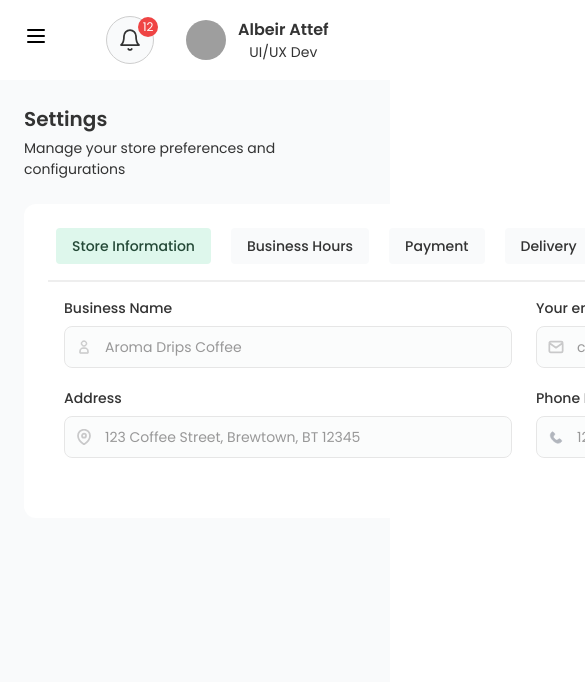
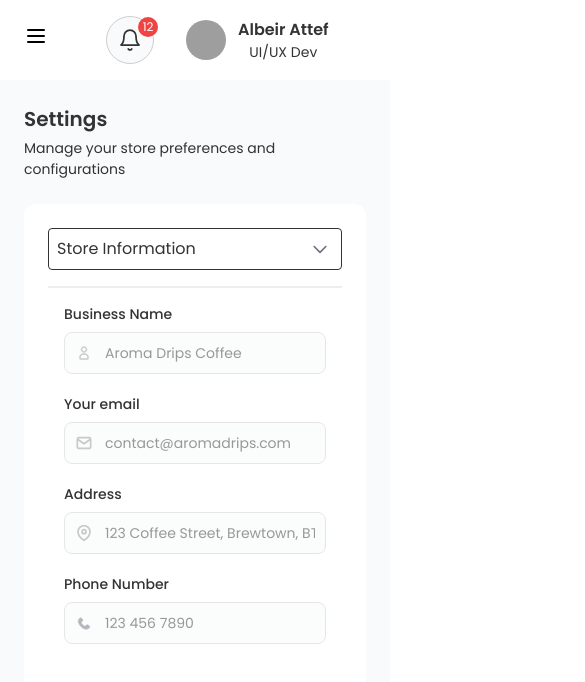
Before and after one commit to MazenUcef/aroma-dashboard-template-, a React (Vite) app: page /settings in a window 390 px wide. Shown: the top 682 px of the page, 585 px wide, since content can reach past the window. Built offline with nearby package versions, Linux system fonts and the light colour scheme; grey boxes are pictures that could not be loaded.

Commit message:
Settings Responsiveness are done

```diff
--- a/src/Components/BusinessHours.tsx
+++ b/src/Components/BusinessHours.tsx
@@ -78,14 +78,15 @@ return (
         Business Hours
       </h1>
       <form className="w-full">
-        <div className="flex justify-between gap-8 items-center">
-        <div className="w-[33.75rem] flex flex-col gap-5">
+        {/* Two-column responsive wrapper */}
+        <div className="flex flex-col md:flex-row md:justify-between md:gap-8">
+          {/* First Column (Sat–Mon) */}
+          <div className="w-full md:w-[33.75rem] flex flex-col gap-5">
+            {/* Saturday */}
             <div className="flex w-full items-center justify-between">
-            <div>
               <Label className="text-[14px] text-foreground dark:text-foreground">
                 Saturday
               </Label>
-            </div>
               <div className="flex items-center gap-3">
                 <TextInput
                   theme={inputTheme}
@@ -95,10 +96,10 @@ return (
                   onChange={(e) =>
                     handleTimeChange("saturday", "from", e.target.value)
                   }
-                className="w-24"
+                  className="md:w-24 w-[78px]"
                   color="gray"
                 />
-                <span className="text-[16px] capitalize font-semibold  text-foreground dark:text-foreground">
+                <span className="text-[16px] capitalize font-semibold text-foreground dark:text-foreground">
                   to
                 </span>
                 <TextInput
@@ -109,17 +110,17 @@ return (
                   onChange={(e) =>
                     handleTimeChange("saturday", "to", e.target.value)
                   }
-                className="w-24"
+                  className="md:w-24 w-[78px]"
                   color="gray"
                 />
               </div>
             </div>
+
+            {/* Sunday */}
             <div className="flex w-full items-center justify-between">
-            <div>
               <Label className="text-[14px] text-foreground dark:text-foreground">
                 Sunday
               </Label>
-            </div>
               <div className="flex items-center gap-3">
                 <TextInput
                   theme={inputTheme}
@@ -129,7 +130,7 @@ return (
                   onChange={(e) =>
                     handleTimeChange("sunday", "from", e.target.value)
                   }
-                className="w-24"
+                  className="md:w-24 w-[78px]"
                   color="gray"
                 />
                 <span className="text-[16px] capitalize font-semibold text-foreground dark:text-foreground">
@@ -143,17 +144,17 @@ return (
                   onChange={(e) =>
                     handleTimeChange("sunday", "to", e.target.value)
                   }
-                className="w-24"
+                  className="md:w-24 w-[78px]"
                   color="gray"
                 />
               </div>
             </div>
+
+            {/* Monday */}
             <div className="flex w-full items-center justify-between">
-            <div>
               <Label className="text-[14px] text-foreground dark:text-foreground">
                 Monday
               </Label>
-            </div>
               <div className="flex items-center gap-3">
                 <TextInput
                   theme={inputTheme}
@@ -163,7 +164,7 @@ return (
                   onChange={(e) =>
                     handleTimeChange("monday", "from", e.target.value)
                   }
-                className="w-24"
+                  className="md:w-24 w-[78px]"
                   color="gray"
                 />
                 <span className="text-[16px] capitalize font-semibold text-foreground dark:text-foreground">
@@ -177,19 +178,20 @@ return (
                   onChange={(e) =>
                     handleTimeChange("monday", "to", e.target.value)
                   }
-                className="w-24"
+                  className="md:w-24 w-[78px]"
                   color="gray"
                 />
               </div>
             </div>
           </div>
-        <div className="w-[33.75rem] flex flex-col gap-5">
+
+          {/* Second Column (Tue–Fri) */}
+          <div className="w-full md:w-[33.75rem] flex flex-col gap-5 mt-5 md:mt-0">
+            {/* Tuesday */}
             <div className="flex w-full items-center justify-between">
-            <div>
               <Label className="text-[14px] text-foreground dark:text-foreground">
                 Tuesday
               </Label>
-            </div>
               <div className="flex items-center gap-3">
                 <TextInput
                   theme={inputTheme}
@@ -199,7 +201,7 @@ return (
                   onChange={(e) =>
                     handleTimeChange("tuesday", "from", e.target.value)
                   }
-                className="w-24"
+                  className="md:w-24 w-[78px]"
                   color="gray"
                 />
                 <span className="text-[16px] capitalize font-semibold text-foreground dark:text-foreground">
@@ -213,17 +215,17 @@ return (
                   onChange={(e) =>
                     handleTimeChange("tuesday", "to", e.target.value)
                   }
-                className="w-24"
+                  className="md:w-24 w-[78px]"
                   color="gray"
                 />
               </div>
             </div>
+
+            {/* Wednesday */}
             <div className="flex w-full items-center justify-between">
-            <div>
               <Label className="text-[14px] text-foreground dark:text-foreground">
                 Wednesday
               </Label>
-            </div>
               <div className="flex items-center gap-3">
                 <TextInput
                   theme={inputTheme}
@@ -233,7 +235,7 @@ return (
                   onChange={(e) =>
                     handleTimeChange("wednesday", "from", e.target.value)
                   }
-                className="w-24"
+                  className="md:w-24 w-[78px]"
                   color="gray"
                 />
                 <span className="text-[16px] capitalize font-semibold text-foreground dark:text-foreground">
@@ -247,17 +249,17 @@ return (
                   onChange={(e) =>
                     handleTimeChange("wednesday", "to", e.target.value)
                   }
-                className="w-24"
+                  className="md:w-24 w-[78px]"
                   color="gray"
                 />
               </div>
             </div>
+
+            {/* Thursday */}
             <div className="flex w-full items-center justify-between">
-            <div>
               <Label className="text-[14px] text-foreground dark:text-foreground">
                 Thursday
               </Label>
-            </div>
               <div className="flex items-center gap-3">
                 <TextInput
                   theme={inputTheme}
@@ -267,7 +269,7 @@ return (
                   onChange={(e) =>
                     handleTimeChange("thursday", "from", e.target.value)
                   }
-                className="w-24"
+                  className="md:w-24 w-[78px]"
                   color="gray"
                 />
                 <span className="text-[16px] capitalize font-semibold text-foreground dark:text-foreground">
@@ -281,7 +283,7 @@ return (
                   onChange={(e) =>
                     handleTimeChange("thursday", "to", e.target.value)
                   }
-                className="w-24"
+                  className="md:w-24 w-[78px]"
                   color="gray"
                 />
               </div>
--- a/src/Components/PaymentSettings.tsx
+++ b/src/Components/PaymentSettings.tsx
@@ -72,8 +72,8 @@ const PaymentSettings = () => {
       </h1>
       <div>
         <form className="flex flex-col gap-[24px]">
-                    <div className="flex items-center gap-8">
-                        <div className="w-[33rem] flex justify-between items-center h-[3.5rem] rounded-lg bg-forminputs py-[8px] px-[16px]">
+          <div className="flex flex-col md:flex-row gap-8">
+            <div className="w-full md:w-[33rem] flex justify-between items-center h-[3.5rem] rounded-lg bg-forminputs py-[8px] px-[16px]">
               <div className="flex gap-1 items-center">
                 <Credit />
                 <span className="text-[14px] text-foreground dark:text-foreground font-semibold font-poppins ml-2">
@@ -87,7 +87,7 @@ const PaymentSettings = () => {
                 />
               </div>
             </div>
-                        <div className="w-[33rem] flex justify-between items-center h-[3.5rem] rounded-lg bg-forminputs py-[8px] px-[16px]">
+            <div className="w-full md:w-[33rem] flex justify-between items-center h-[3.5rem] rounded-lg bg-forminputs py-[8px] px-[16px]">
               <div className="flex gap-1 items-center">
                 <Cash />
                 <span className="text-[14px] text-foreground dark:text-foreground font-semibold font-poppins ml-2">
@@ -102,8 +102,8 @@ const PaymentSettings = () => {
               </div>
             </div>
           </div>
-                    <div className="flex items-center gap-8">
-                        <div className="w-[33rem] flex justify-between items-center h-[3.5rem] rounded-lg bg-forminputs py-[8px] px-[16px]">
+          <div className="flex flex-col md:flex-row gap-8">
+            <div className="w-full md:w-[33rem] flex justify-between items-center h-[3.5rem] rounded-lg bg-forminputs py-[8px] px-[16px]">
               <div className="flex gap-1 items-center">
                 <Wallet />
                 <span className="text-[14px] text-foreground dark:text-foreground font-semibold font-poppins ml-2">
@@ -117,7 +117,7 @@ const PaymentSettings = () => {
                 />
               </div>
             </div>
-                        <div className="w-[33rem] flex justify-between items-center h-[3.5rem] rounded-lg bg-forminputs py-[8px] px-[16px]">
+            <div className="w-full md:w-[33rem] flex justify-between items-center h-[3.5rem] rounded-lg bg-forminputs py-[8px] px-[16px]">
               <div className="flex gap-1 items-center">
                 <Gift />
                 <span className="text-[14px] text-foreground dark:text-foreground font-semibold font-poppins ml-2">
@@ -132,8 +132,8 @@ const PaymentSettings = () => {
               </div>
             </div>
           </div>
-                    <div className="flex items-center gap-8">
-                        <div className="w-[33rem] h-[3.5rem]">
+          <div className="flex flex-col md:flex-row gap-8">
+            <div className="w-full md:w-[33rem] h-[3.5rem]">
               <label
                 htmlFor="number-input"
                 className="block mb-2 text-sm font-semibold text-foreground dark:text-foreground"
@@ -150,7 +150,7 @@ const PaymentSettings = () => {
                 disabled
               />
             </div>
-                        <div className="w-[33rem] h-[3.5rem]">
+            <div className="w-full md:w-[33rem] h-[3.5rem]">
               <div className="relative">
                 <label
                   htmlFor="currency"
@@ -160,7 +160,7 @@ const PaymentSettings = () => {
                 </label>
                 <select
                   id="currency"
-                                    className="w-full appearance-none bg-forminputs border border-inputborder dark:border-inputborder text-foreground p-2.5 pr-10  rounded-md focus:ring-blue-500 focus:border-blue-500"
+                  className="w-full appearance-none bg-forminputs border border-inputborder dark:border-inputborder text-foreground p-2.5 pr-10 rounded-md focus:ring-blue-500 focus:border-blue-500"
                 >
                   <option selected>EGP</option>
                   <option value="US">United States</option>
--- a/src/Components/SecuritySettings.tsx
+++ b/src/Components/SecuritySettings.tsx
@@ -65,7 +65,7 @@ const SecuritySettings = () => {
       </div>
 
       <div className="flex flex-col mb-4 text-foreground">
-        <div className="w-[1050px] flex justify-between items-center h-[48px] rounded-lg">
+        <div className="w-full md:w-[1050px] flex justify-between items-center  rounded-lg">
           <div className="flex flex-col">
             <h2 className="font-poppins text-[14px] font-semibold mb-2">
               Two-Factor Authentication
@@ -83,7 +83,7 @@ const SecuritySettings = () => {
         </div>
       </div>
 
-      <div className="flex flex-col bg-forminputs p-4 rounded-lg w-[1050px] text-foreground">
+      <div className="flex flex-col bg-forminputs p-4 rounded-lg w-full md:w-[1050px] text-foreground">
         <div className="flex max-w-md flex-col gap-2" id="checkbox">
           <p className="text-[16px] font-semibold font-poppins">
             Password Requirements
--- a/src/pages/Settings.tsx
+++ b/src/pages/Settings.tsx
@@ -10,10 +10,18 @@ const Settings = () => {
   const [activeTab, setActiveTab] = useState<string>("StoreInformation");
 
   const tabs = [
-        { id: "StoreInformation", title: "Store Information", content: <StoreInformation /> },
-        { id: "BusinessHours", title: "Business Hours", content: <BusinessHours /> },
+    {
+      id: "StoreInformation",
+      title: "Store Information",
+      content: <StoreInformation />,
+    },
+    {
+      id: "BusinessHours",
+      title: "Business Hours",
+      content: <BusinessHours />,
+    },
     { id: "Payment", title: "Payment", content: <PaymentSettings /> },
-        { id: "Delivery", title: "Delivery", content: <DeliverySettings/> },
+    { id: "Delivery", title: "Delivery", content: <DeliverySettings /> },
     { id: "App", title: "App", content: <AppearanceSettings /> },
     { id: "Security", title: "Security", content: <SecuritySettings /> },
     { id: "Accessability", title: "Accessability", content: "Content 7" },
@@ -27,14 +35,49 @@ const Settings = () => {
       <h2 className="text-[14px] mb-[24px]">
         Manage your store preferences and configurations
       </h2>
-            <div className="w-[70.5rem] h-auto rounded-xl bg-background p-[24px]">
-                {/* Tab List */}
-                <div className="flex flex-wrap gap-1 mb-4">
+      <div className="w-full md:w-[70.5rem] h-auto rounded-xl bg-background p-[24px]">
+        {/* Tab List or Dropdown based on screen size */}
+        <div className="mb-4">
+          {/* Mobile: Dropdown with custom arrow */}
+          <div className="md:hidden relative">
+            <select
+              value={activeTab}
+              onChange={(e) => setActiveTab(e.target.value)}
+              className="w-full p-2 border rounded appearance-none pr-10 cursor-pointer"
+            >
+              {tabs.map((tab) => (
+                <option key={tab.id} value={tab.id}>
+                  {tab.title}
+                </option>
+              ))}
+            </select>
+
+            {/* Custom arrow */}
+            <div className="pointer-events-none absolute inset-y-0 right-3 flex items-center">
+              <svg
+                className="w-5 h-5 text-gray-500"
+                fill="none"
+                stroke="currentColor"
+                strokeWidth="2"
+                viewBox="0 0 24 24"
+              >
+                <path
+                  strokeLinecap="round"
+                  strokeLinejoin="round"
+                  d="M19 9l-7 7-7-7"
+                />
+              </svg>
+            </div>
+          </div>
+
+          {/* Desktop: Buttons */}
+          <div className="hidden md:flex md:flex-wrap md:gap-1">
             {tabs.map((tab) => (
               <button
                 key={tab.id}
                 onClick={() => setActiveTab(tab.id)}
-                            className={`py-2 px-4 rounded-sm mx-2 text-sm font-medium cursor-pointer transition-colors ${activeTab === tab.id
+                className={`py-2 px-4 rounded-sm mx-2 text-sm font-medium cursor-pointer transition-colors ${
+                  activeTab === tab.id
                     ? "bg-tabhover text-tabtext"
                     : "bg-forminputs text-foreground hover:bg-tabhover hover:text-tabtext"
                 }`}
@@ -43,13 +86,17 @@ const Settings = () => {
               </button>
             ))}
           </div>
+        </div>
+
         <div className="w-full bg-linecolor h-[2px]" />
+
         {/* Tab Content */}
         <div className="p-4">
           {tabs.map((tab) => (
             <div
               key={tab.id}
-                            className={`text-sm text-foreground ${activeTab !== tab.id ? "hidden" : ""
+              className={`text-sm text-foreground ${
+                activeTab !== tab.id ? "hidden" : ""
               }`}
             >
               {tab.content}
```
Lines whose indentation alone changed are shown as unchanged.
